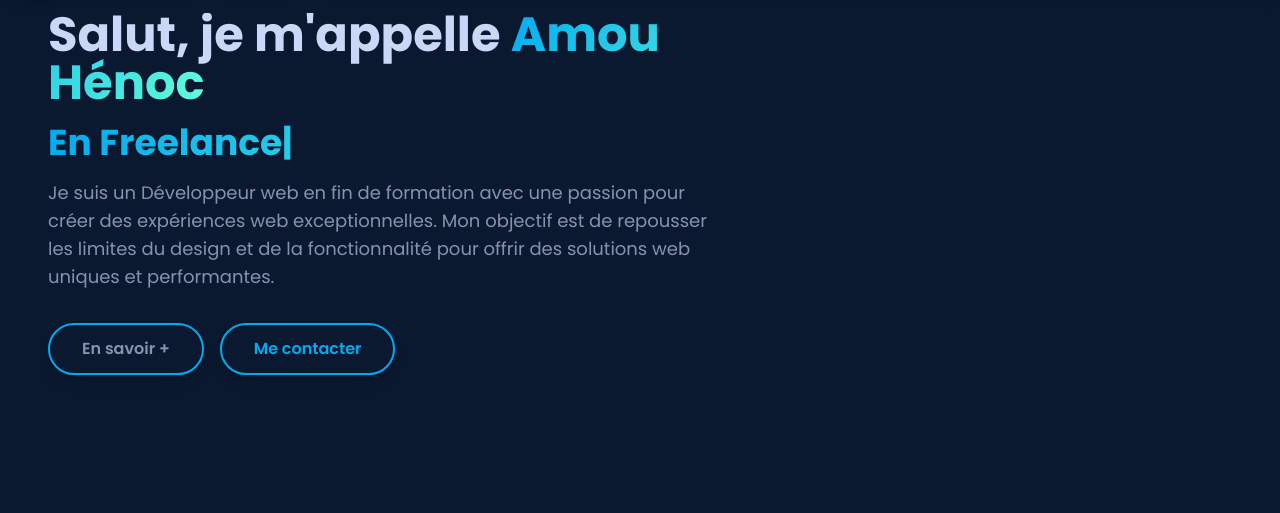
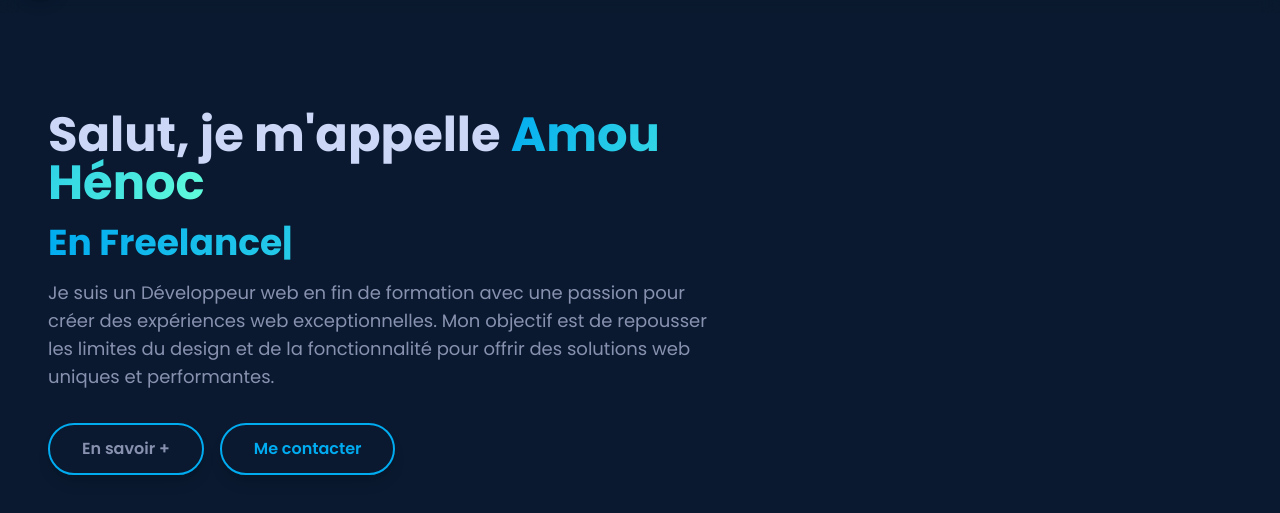
Before and after one commit to Henoc-Amou/portfolio, a plain HTML site: page index.html in a window 1280 px wide. Shown: the part 67-580 px from the top of the page. Drawn offline with nearby package versions, Linux system fonts and the light colour scheme.

Commit message:
Correction de la marge inférieure dans le corps du document HTML

```diff
--- a/index.html
+++ b/index.html
@@ -174,7 +174,7 @@
   </style>
 
 </head>
-<body class="container bg-background text-text mt-0 sm:mt-[-200] md:mt-[-350] lg:mt-[-300] xl:mt[-400] 2xl:mt-[-200]">
+<body class="container bg-background text-text mt-0 sm:mt-[-200] md:mt-[-350] lg:mt-[-200] xl:mt[-400] 2xl:mt-[-100]">
 
   <nav class="navbar fixed top-0 left-0 right-0 z-50 bg-background">
     <div class="navbar-content container mx-auto px-4">
```
